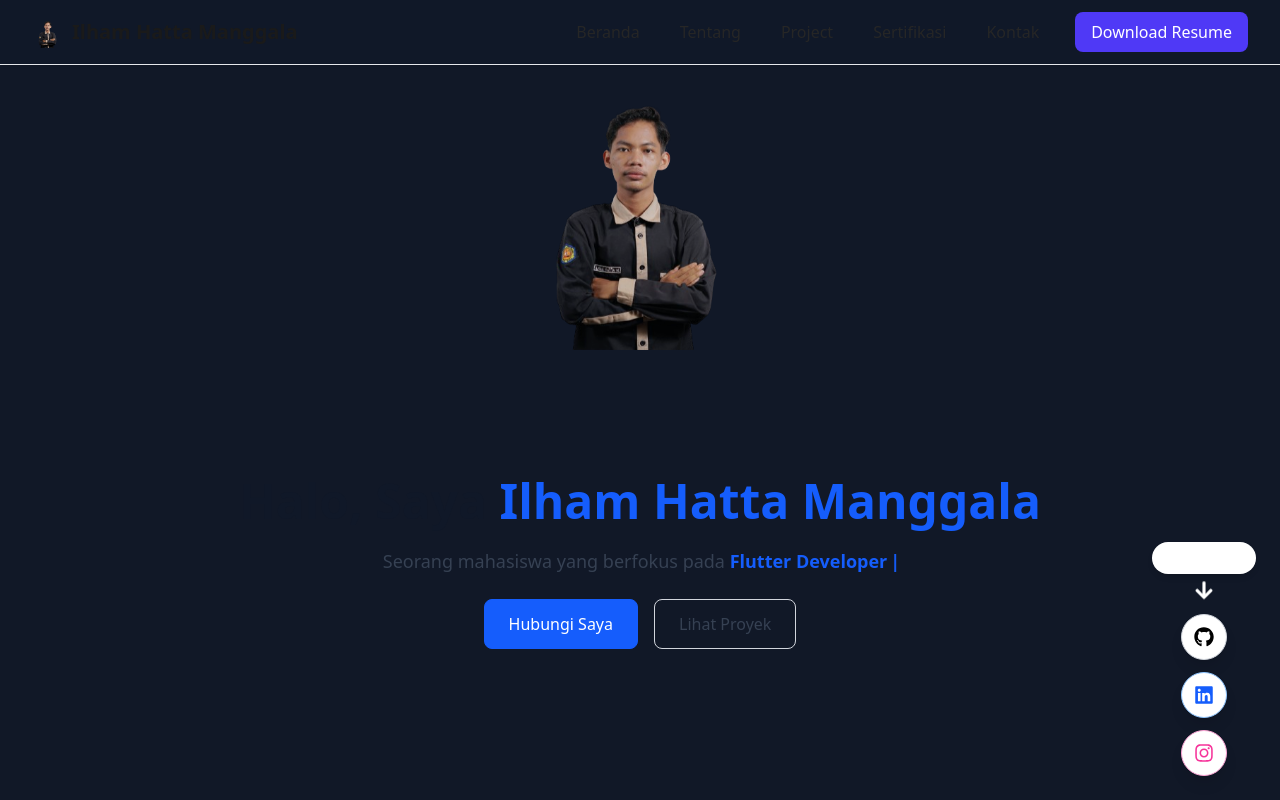
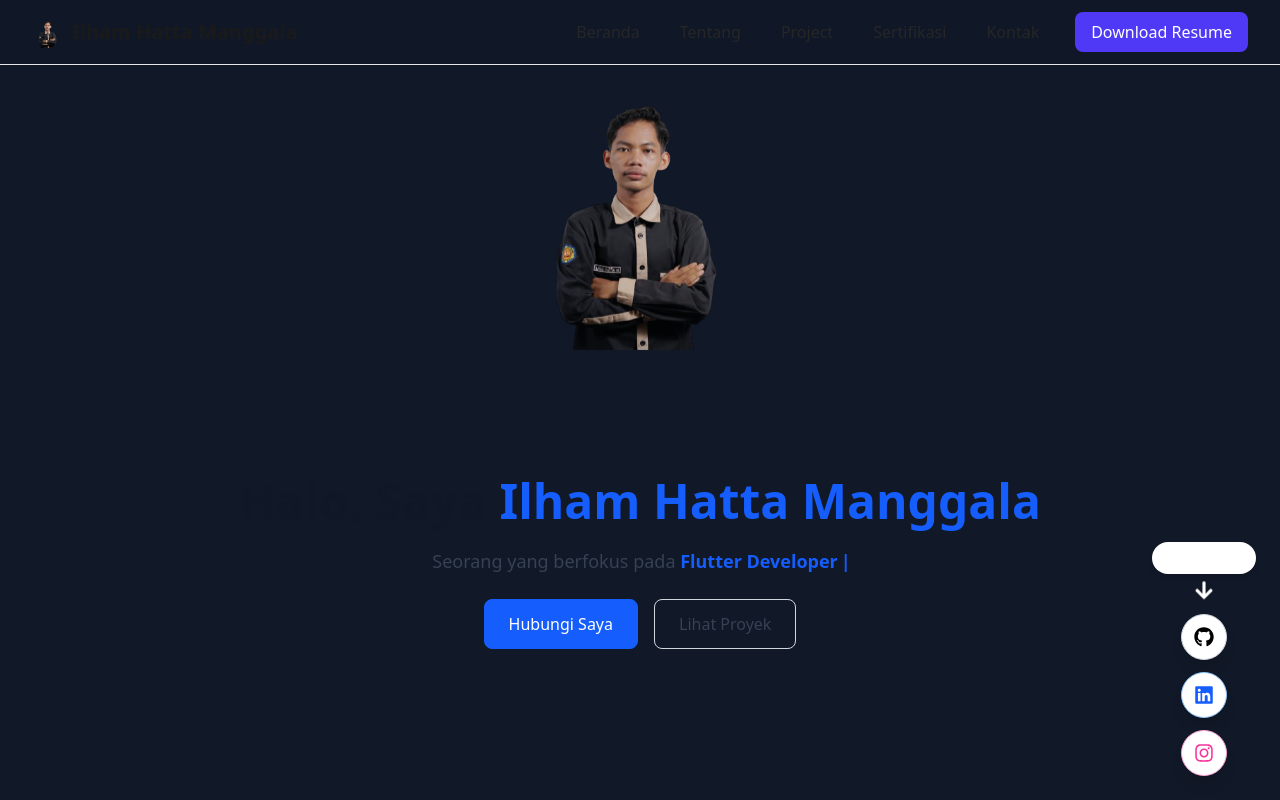
Before and after one commit to IlhamHattaManggala/portofolio-netlify, a React (Vite) app: page / in a window 1280 px wide. Shown: the top 800 px of the page. Built offline with nearby package versions, Linux system fonts and the light colour scheme.

Commit message:
Update Hero-Section.tsx

```diff
--- a/src/sections/Hero-Section.tsx
+++ b/src/sections/Hero-Section.tsx
@@ -31,7 +31,7 @@ const HeroSection = () => {
             <span className="text-blue-600">Ilham Hatta Manggala</span>
           </h1>
           <p className="mt-4 text-gray-700 dark:text-gray-300 text-lg">
-            Seorang mahasiswa yang berfokus pada{" "}
+            Seorang yang berfokus pada{" "}
             <span className="text-blue-600 font-semibold">
               <Typewriter
                 words={["Frontend Developer", "Flutter Developer"]}
```
